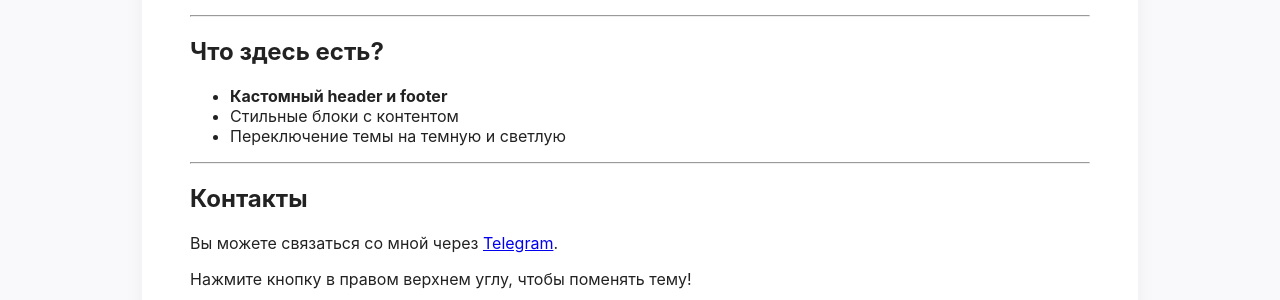
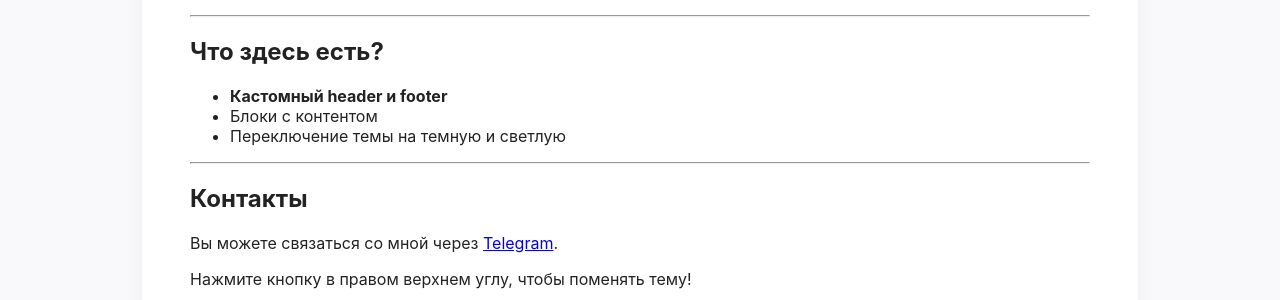
Before and after one commit to not-creative-man/mkdocs-theme, an MkDocs documentation site: the page built from docs/index.md, in a window 1280 px wide. Shown: the part 270-570 px from the top of the page. Built offline with MkDocs 1.6.1, drawn with Linux system fonts in a browser that asks for light colours.

```diff
--- a/docs/index.md
+++ b/docs/index.md
@@ -7,7 +7,7 @@
 ## Что здесь есть?
 
 - **Кастомный header и footer**
-- Стильные блоки с контентом
+- Блоки с контентом
 - Переключение темы на темную и светлую
 ---
 
```
